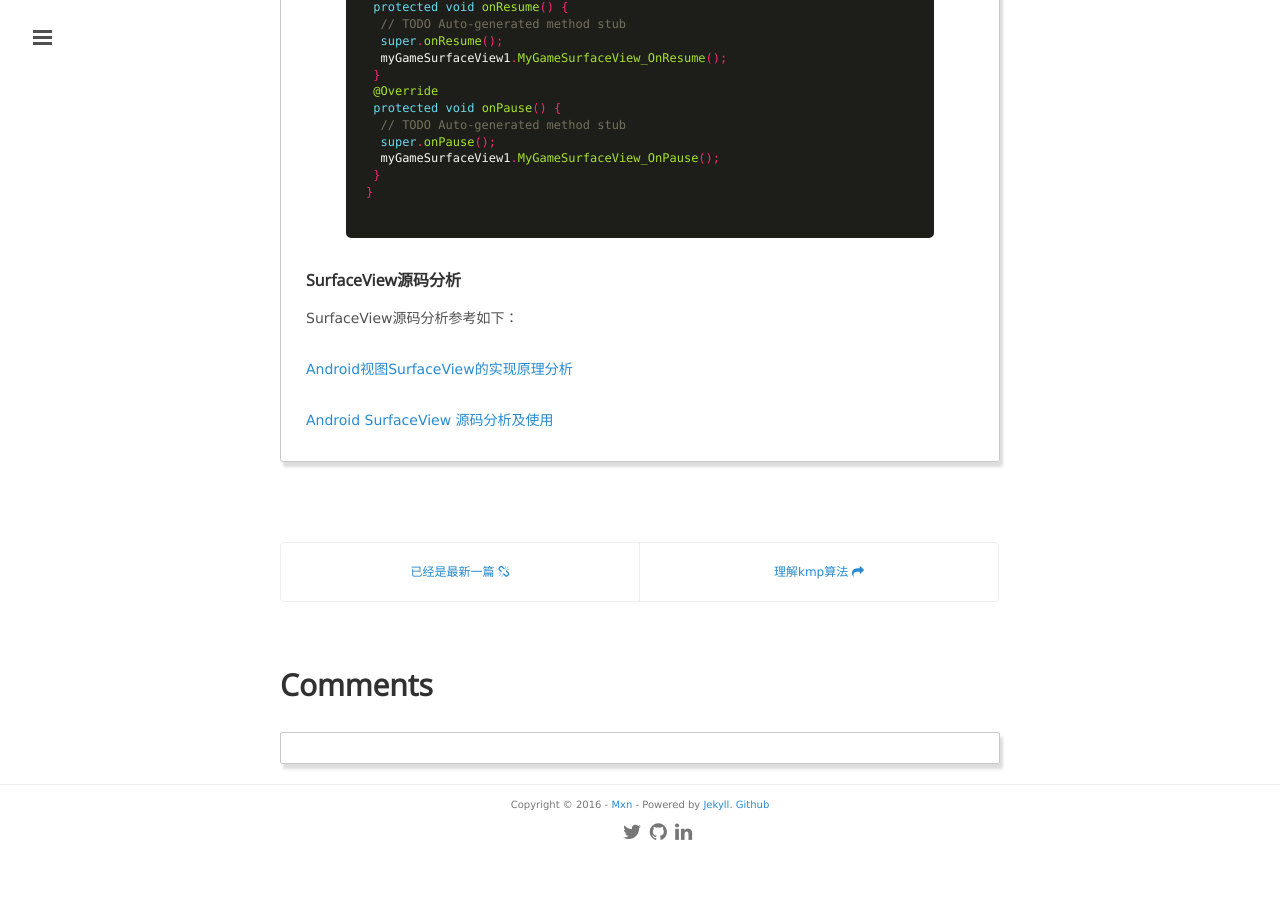
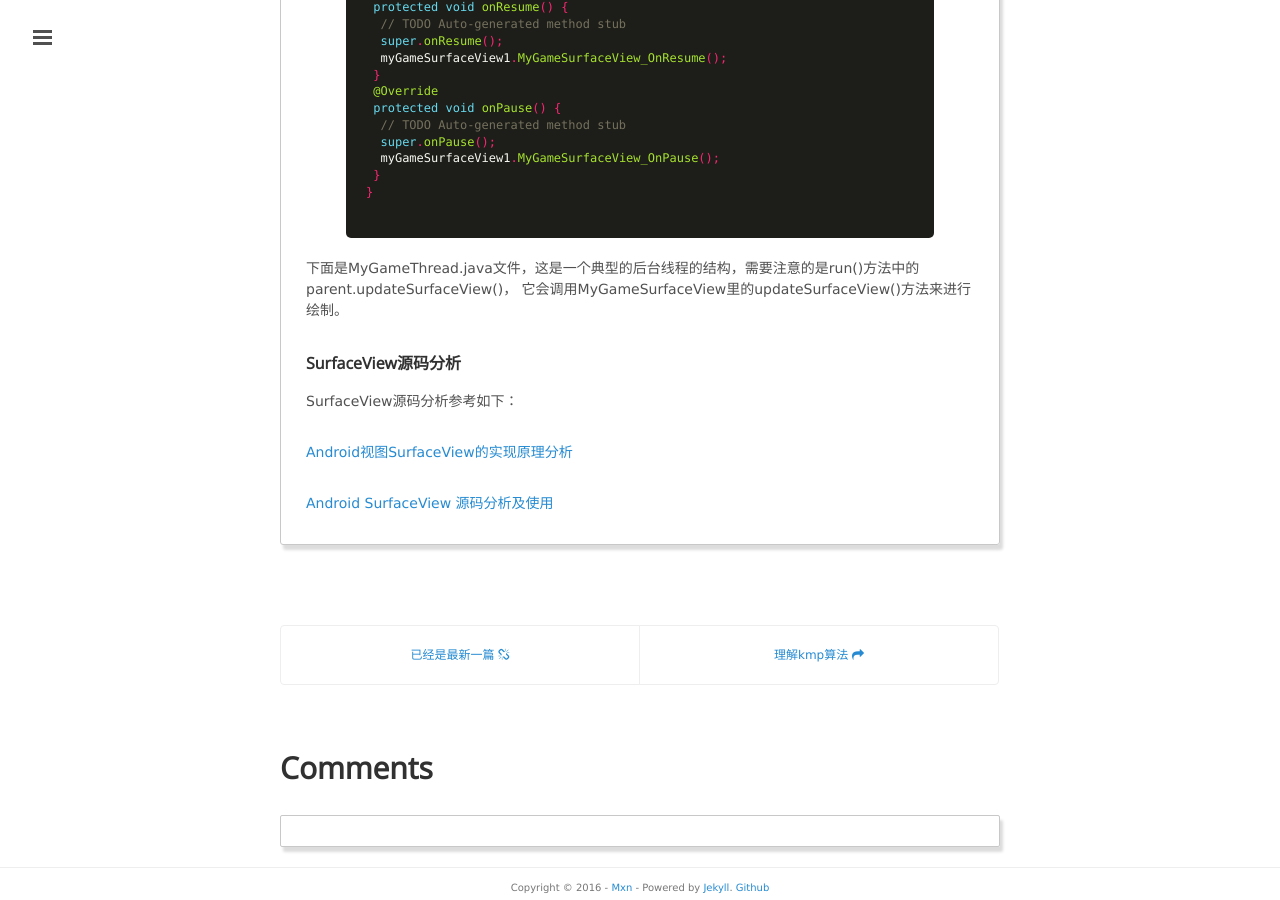
Before and after one commit to mxn21/mxn21.github.io, a Jekyll site: the page built from _posts/2016-3-17-SurfaceView浅析.md, in a window 1280 px wide and 900 px high, scrolled down 9008 px. Built offline with Jekyll 4.4.1, drawn with Linux system fonts in a browser that asks for light colours; Markdown is read by kramdown in place of the engine named in the settings; comment, search, counter and statistics services are not loaded; before the commit the page ends 9865 px from its top, so only the background shows below that.

Commit message:
32432432

```diff
--- a/_posts/2016-3-17-SurfaceView浅析.md
+++ b/_posts/2016-3-17-SurfaceView浅析.md
@@ -368,6 +368,10 @@
 }
       {% endhighlight %}
 
+下面是MyGameThread.java文件，这是一个典型的后台线程的结构，需要注意的是run()方法中的parent.updateSurfaceView()，
+它会调用MyGameSurfaceView里的updateSurfaceView()方法来进行绘制。
+
+
 
 ### SurfaceView源码分析
 
```
